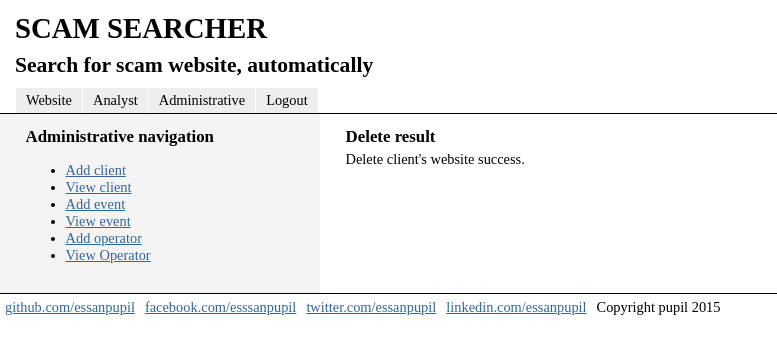
After one commit to essanpupil/autowebsearch, a Django app: a page that uses administrative/templates/administrative/delete_client_website_success.html in a window 1280 px wide. The commit adds this page. Shown: the top 354 px of the page, without its empty margins (0-777 px from the left). Run offline with Django 3.2, Linux system fonts and the light colour scheme.

Commit message:
Finish writting feature to delete client's homepage. Client's homepage deletion is using generic view, this is the first time i use generic views in this project.

```diff
--- a/administrative/templates/administrative/client_detail_nav.html
+++ b/administrative/templates/administrative/client_detail_nav.html
@@ -1,8 +1,6 @@
 <h4>Client detail navigation</h4>
 <ul>
     <li><a href="{% url 'administrative:add_homepage' client.id %}">Add
-        homepage</a></li>
-    <li><a href="{% url 'administrative:delete_homepage' client.id %}">Delete
         homepage</a></li>
     <li><a href="{% url 'administrative:edit_client' client.id %}">Edit client</a></li>
     <li><a href="{% url 'administrative:delete_client' client.id %}">Delete
--- /dev/null
+++ b/administrative/templates/administrative/delete_client_website_success.html
@@ -0,0 +1,9 @@
+{% extends 'base.html' %}
+{% block navigation %}
+    {% include 'administrative/admin_nav.html' %}
+{% endblock %}
+{% block pagetitle %}Delete client's homepage | ScamSearcher{% endblock %}
+{% block content %}
+<h3>Delete result</h3>
+Delete client's website success.
+{% endblock %}
--- a/administrative/templates/administrative/detail_client.html
+++ b/administrative/templates/administrative/detail_client.html
@@ -39,8 +39,9 @@
         <td>
         <ul>
         {% for web in client.websites %}
-            <li><a href="{% url 'website_management:homepage_detail' web.id %}">
-                {{ web.url }}</a></li>
+            <li><a href="{% url 'website_management:homepage_detail' web.id_homepage %}">
+                {{ web.url }}</a> (<a href="{% url 'administrative:delete_homepage' pk=web.id_website %}">Delete</a>)
+            </li>
         {% empty %}
             No homepage database for this client
         {% endfor %}
--- a/administrative/urls.py
+++ b/administrative/urls.py
@@ -18,8 +18,11 @@ urlpatterns = [
         views.detail_client, name='detail_client'),
     url(r'^add-homepage/(?P<client_id>\d+)/$',
         views.add_homepage, name='add_homepage'),
-    url(r'^delete-homepage/(?P<client_id>\d+)/$',
-        views.add_homepage, name='delete_homepage'),
+    url(r'^delete-homepage/(?P<pk>\d+)/$',
+        views.WebsiteDelete.as_view(), name='delete_homepage'),
+    url(r'^delete-homepage-success/$',
+        views.delete_homepage_success,
+        name='delete_client_website_success'),
 
     # operator url section
     url(r'^add-operator/$',
--- a/administrative/views.py
+++ b/administrative/views.py
@@ -2,9 +2,11 @@ from django.shortcuts import render, get_object_or_404, redirect
 from django.contrib.auth.models import User
 from django.contrib.auth.decorators import login_required
 from django.core.paginator import Paginator, PageNotAnInteger
+from django.views.generic.edit import DeleteView
+from django.core.urlresolvers import reverse_lazy
 
 from .models import Client, Event, Operator, Website
-from .form import AddClientForm, AddClientHomepageForm
+from .form import AddClientForm, AddClientHomepageForm, DeleteClientHomepageForm
 from .administrative_lib import save_client, save_client_homepage
 from website_management.management_lib import add_url_to_webpage
 from website_management.models import Webpage
@@ -99,7 +101,8 @@ def detail_client(request, client_id):
     websites = Website.objects.filter(client=client)
     for website in websites:
         client_data['websites'].append({'url': website.homepage.name,
-                                        'id': website.homepage.id})
+                                        'id_homepage': website.homepage.id,
+                                        'id_website': website.id})
     return render(request, 'administrative/detail_client.html',
                   {'client': client_data})
 
@@ -107,17 +110,10 @@ def detail_client(request, client_id):
 @login_required
 def add_homepage(request, client_id):
     "Display add client's homepage form"
-    # if this is a POST request, the data should be processed
     client = Client.objects.get(id=client_id)
     if request.method == 'POST':
-        # create form instance and populate with data from the request
         form = AddClientHomepageForm(request.POST)
-        # check the form is valid or not
         if form.is_valid():
-            # start saving new client to database
-            # save_client_homepage(url=form.cleaned_data['homepage'],
-            #                    client=client,
-            #                    event=form.cleaned_data['event'])
             add_url_to_webpage(form.cleaned_data['url'])
             webpage = Webpage.objects.get(url=form.cleaned_data['url'])
             Website.objects.create(client=form.cleaned_data['client'],
@@ -134,18 +130,24 @@ def add_homepage(request, client_id):
                   })
 
 
-@login_required
-def delete_homepage(request, client_id):
-    "Display delete homepage confirmation"
-    pass
+#@login_required
+class WebsiteDelete(DeleteView):
+    "delete client's website"
+    model = Website
+    success_url = reverse_lazy('administrative:delete_client_website_success')
+    template_name = 'administrative/delete_client_website.html'
 
+
+def delete_homepage_success(request):
+    "display delete success"
+    return render(request, 'administrative/delete_client_website_success.html')
 
 def edit_client(request):
     'Display edit client form'
     pass
 
 
-def delete_client(request):
+def delete_client(request, client_id):
     'Display delete client confirmation'
     pass
 
```
Also changed, not shown: administrative/form.py (+18 -0 lines), administrative/templates/administrative/delete_client_website.html (added, +13 -0 lines).
